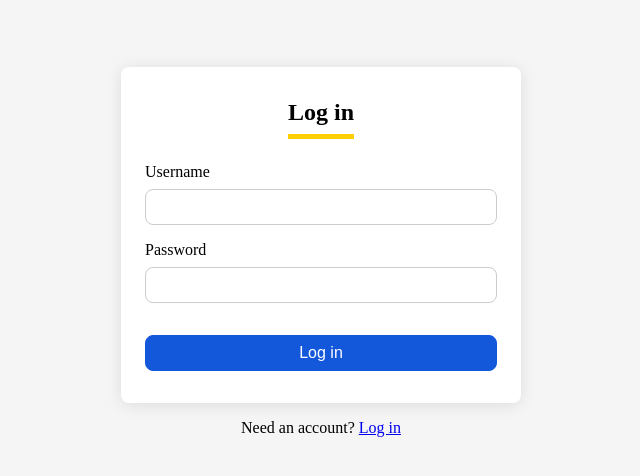
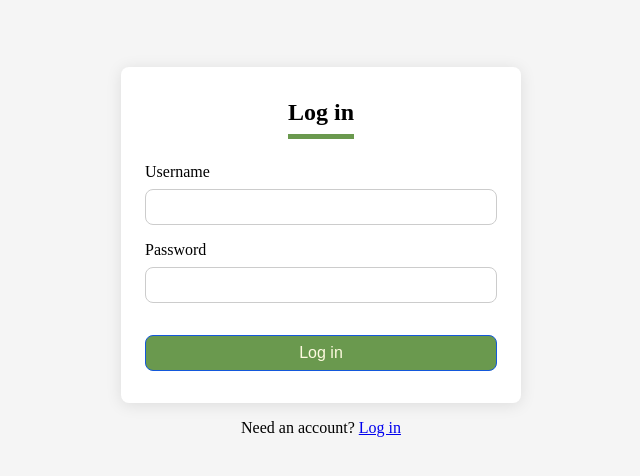
Before and after one commit to lkrusso/lara-russo-cookd-front-end, a React (Create React App) app: page /login in a window 1280 px wide. Shown: the part 172-648 px from the top of the page, without its empty margins (319-959 px from the left). Built offline with nearby package versions, Linux system fonts and the light colour scheme.

Commit message:
fix: Basic styling for login page

```diff
--- a/src/pages/Login/Login.scss
+++ b/src/pages/Login/Login.scss
@@ -1,3 +1,5 @@
+@use "../../styles/partials/variables" as *;
+
 .login-page {
   background-color: #f5f5f5;
   min-height: 100vh;
@@ -24,16 +26,16 @@
 
     text-align: center;
     font-size: 1.5rem;
-    border-bottom: 5px solid #ffcf00;
+    border-bottom: 5px solid $cookd-green;
     padding-bottom: 0.5rem;
     align-self: center;
   }
 
   &__button {
     margin-top: 1rem;
-    background-color: #1358db;
+    background-color: $cookd-green;
     border: 1px solid #1358db;
-    color: #fff;
+    color: $cookd-cream;
     border-radius: 0.5rem;
     padding: 0.5rem;
     font-size: inherit;
@@ -41,7 +43,7 @@
     transition: background-color 0.15s;
 
     &:hover {
-      background-color: #003fc2;
+      background-color: $cookd-green;
     }
   }
 
```
